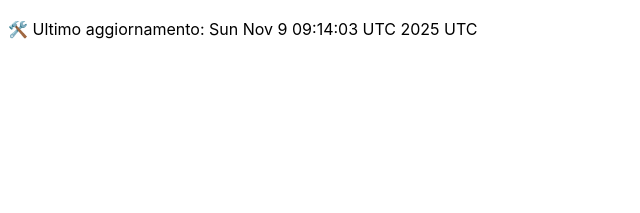
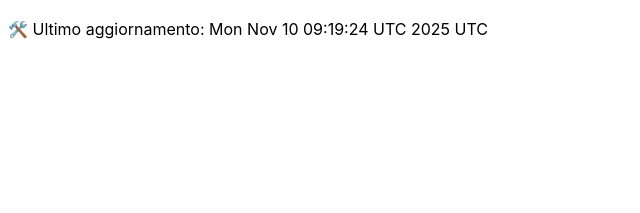
Before and after one commit to DanteTrb/DanteTrb.github.io, a Jekyll site: the page built from badges.md, in a window 1280 px wide. Shown: the top 213 px of the page, without its empty margins (0-640 px from the left). Built offline with Jekyll 4.4.1, drawn with Linux system fonts in a browser that asks for light colours; our own code applies the rules of GitHub Pages for plain Markdown files.

Commit message:
🛠️ Aggiornamento automatico badge

```diff
--- a/badges.md
+++ b/badges.md
@@ -1 +1 @@
-🛠️ Ultimo aggiornamento: Sun Nov  9 09:14:03 UTC 2025 UTC
+🛠️ Ultimo aggiornamento: Mon Nov 10 09:19:24 UTC 2025 UTC
```
